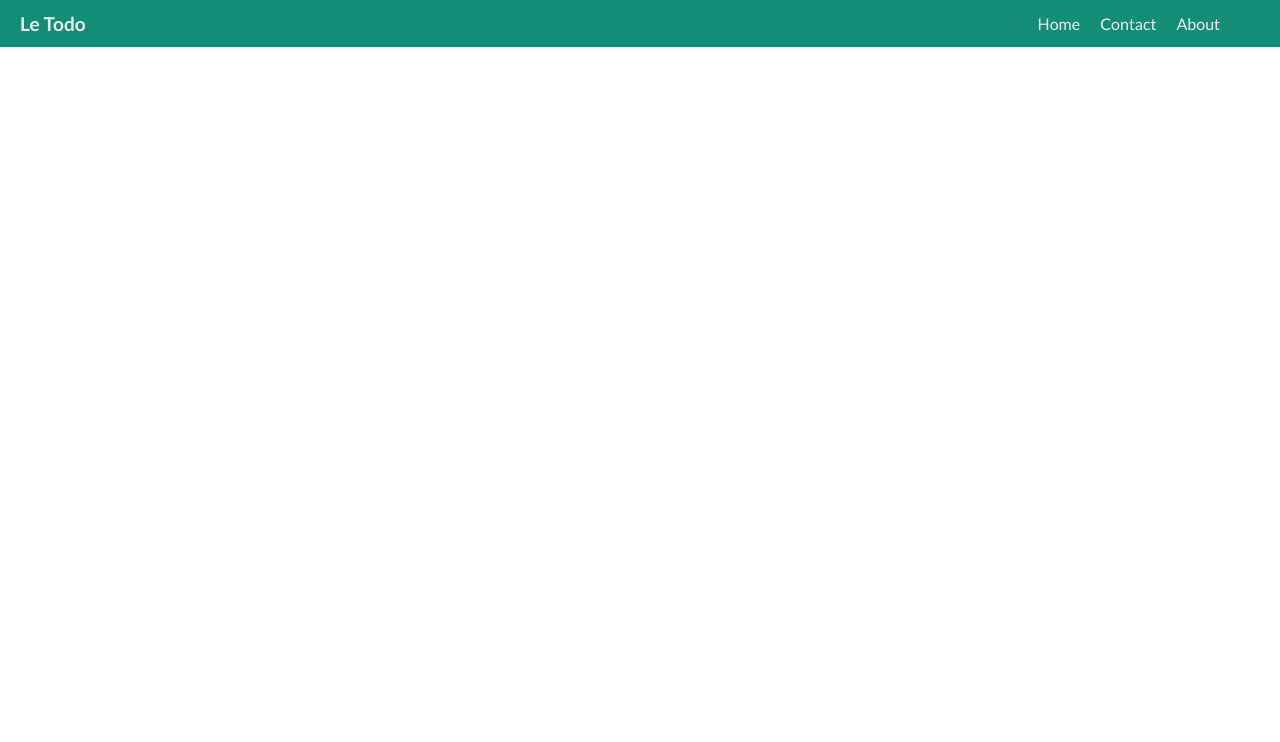
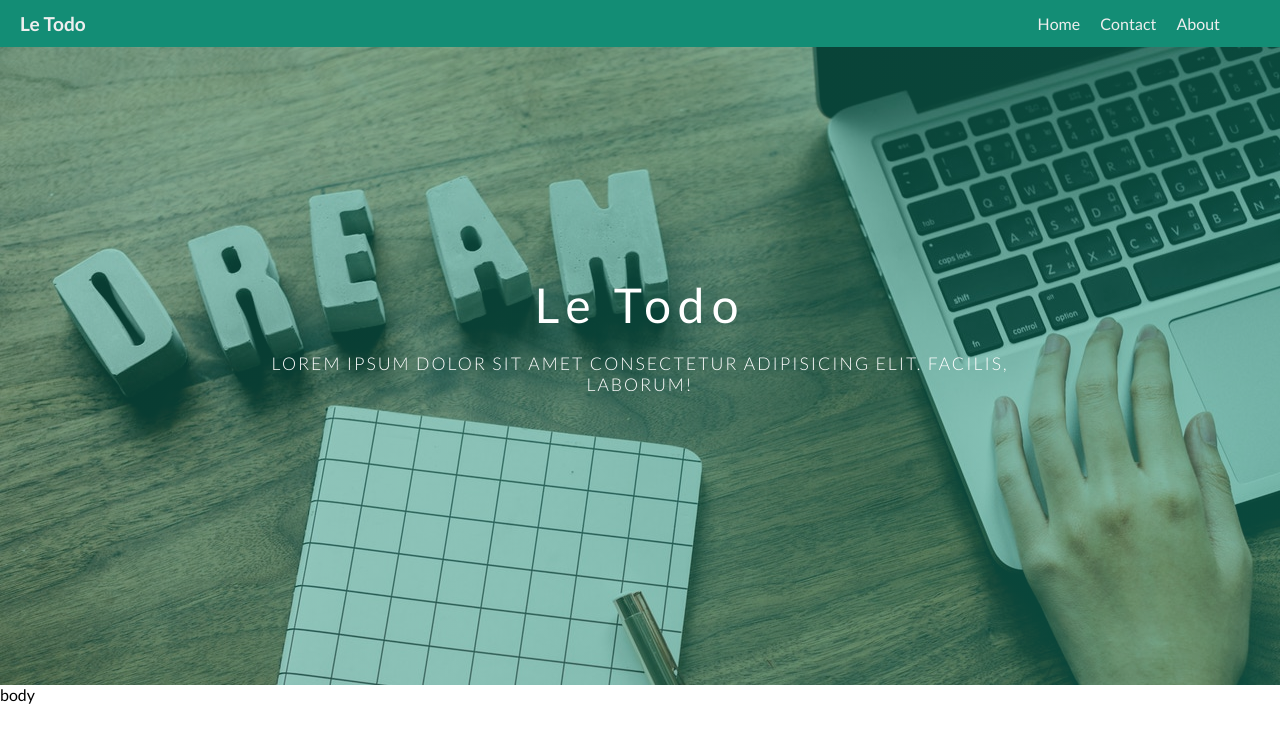
Before and after one commit to beeinpeace1/responsive-navbar, a React app: page / in a window 1280 px wide. Built offline with nearby package versions, Linux system fonts and the light colour scheme; a web font is replaced by a local one.

Commit message:
added body bg components and header

```diff
--- a/public/index.html
+++ b/public/index.html
@@ -10,7 +10,7 @@
     <!-- <link rel="stylesheet" href="https://cdnjs.cloudflare.com/ajax/libs/materialize/1.0.0-beta/css/materialize.min.css"> -->
 
     <link rel="stylesheet" href="https://cdnjs.cloudflare.com/ajax/libs/octicons/4.4.0/font/octicons.css">
-    <link rel="stylesheet" href="animate.css">
+    <link rel="stylesheet" href="css/animate.css">
 
     <title>le Todo</title>
   </head>
--- a/src/ComponentSL/Navigation/Navigation.css
+++ b/src/ComponentSL/Navigation/Navigation.css
@@ -50,6 +50,7 @@
   text-align: center;
   transform: translateX(-1500px);
   transition: transform .3s ease;
+  position: fixed;
 }
 
 .nav-side ul a{
@@ -75,7 +76,7 @@
 }
 
 .pushtop {
-  padding-top: 50px;
+  padding-top: 45px;
 }
 
 .octicon-grabber {
--- /dev/null
+++ b/src/Components/Body/Body.js
@@ -0,0 +1,16 @@
+import React, { Component } from 'react';
+import './Body.css';
+import Header from './Header';
+
+class Body extends Component {
+  render() {
+    return (
+      <div className="container-body">
+        <Header/>
+        body
+      </div>
+    );
+  }
+}
+
+export default Body;
--- /dev/null
+++ b/src/Components/Body/Header.css
@@ -0,0 +1,35 @@
+.Header {
+    background-image: linear-gradient(to right, rgba(19, 141, 117, 0.414), rgba(19, 141, 117, 0.514)), url(/images/body-bg.jpeg);
+    background-repeat: no-repeat;
+    background-size: cover;
+    background-position: top;
+    z-index: -1;
+    height: 80vh;
+    text-align: center;
+    position: relative;
+    width: 100%;
+}
+
+.text-container {
+    position: absolute;
+    top: 50%;
+    left: 50%;
+    transform: translate(-50%, -50%);
+    color: white;
+    margin-top: -30px;
+    width: 60%;
+}
+
+.text-container h3 {
+    letter-spacing: 7px;
+    font-size: 3em;
+    font-weight: 400;
+    padding-bottom: 20px;
+}
+
+.text-container p {
+    letter-spacing: 2px;
+    font-size: 1.1em;
+    text-transform: uppercase;
+    font-weight: 300;
+}
--- /dev/null
+++ b/src/Components/Body/Header.js
@@ -0,0 +1,17 @@
+import React, { Component } from 'react';
+import './Header.css';
+
+class Header extends Component {
+  render() {
+    return (
+      <div className="Header">
+        <div className="text-container">
+            <h3>Le Todo</h3>
+            <p>Lorem ipsum dolor sit amet consectetur adipisicing elit. Facilis, laborum!</p>
+        </div>
+      </div>
+    );
+  }
+}
+
+export default Header;
--- a/src/Components/Layout.js
+++ b/src/Components/Layout.js
@@ -1,5 +1,6 @@
 import React, { Component } from 'react';
 import Navigation from '../ComponentSL/Navigation/Navigation';
+import Body from '../Components/Body/Body';
 
 import './Layout.css';
 
@@ -13,6 +14,7 @@ class App extends Component {
     return (
       <div className="container-main">
         <Navigation/>
+        <Body/>
       </div>
     );
   }
```
Also changed, not shown: public/css/animate.css (renamed from public/animate.css), public/images/body-bg.jpeg (added), src/Components/Body/Body.css (added).
